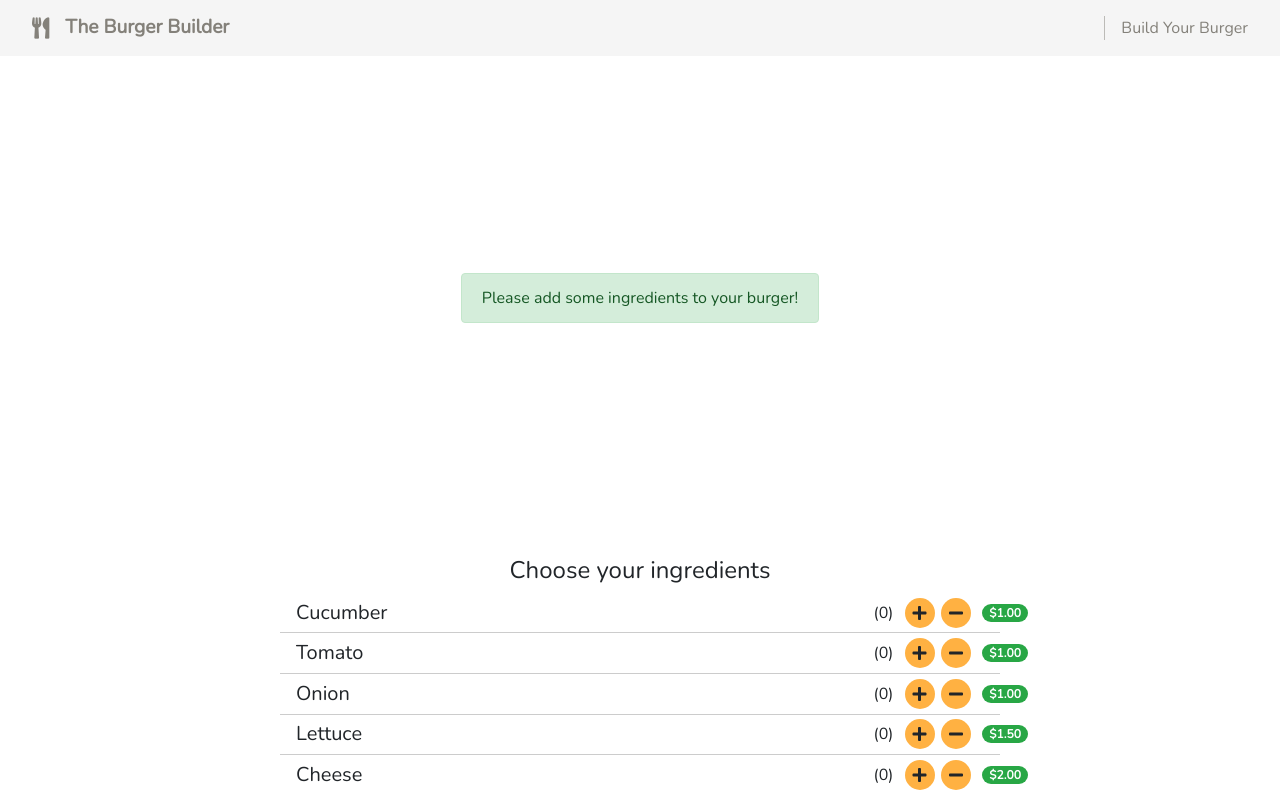
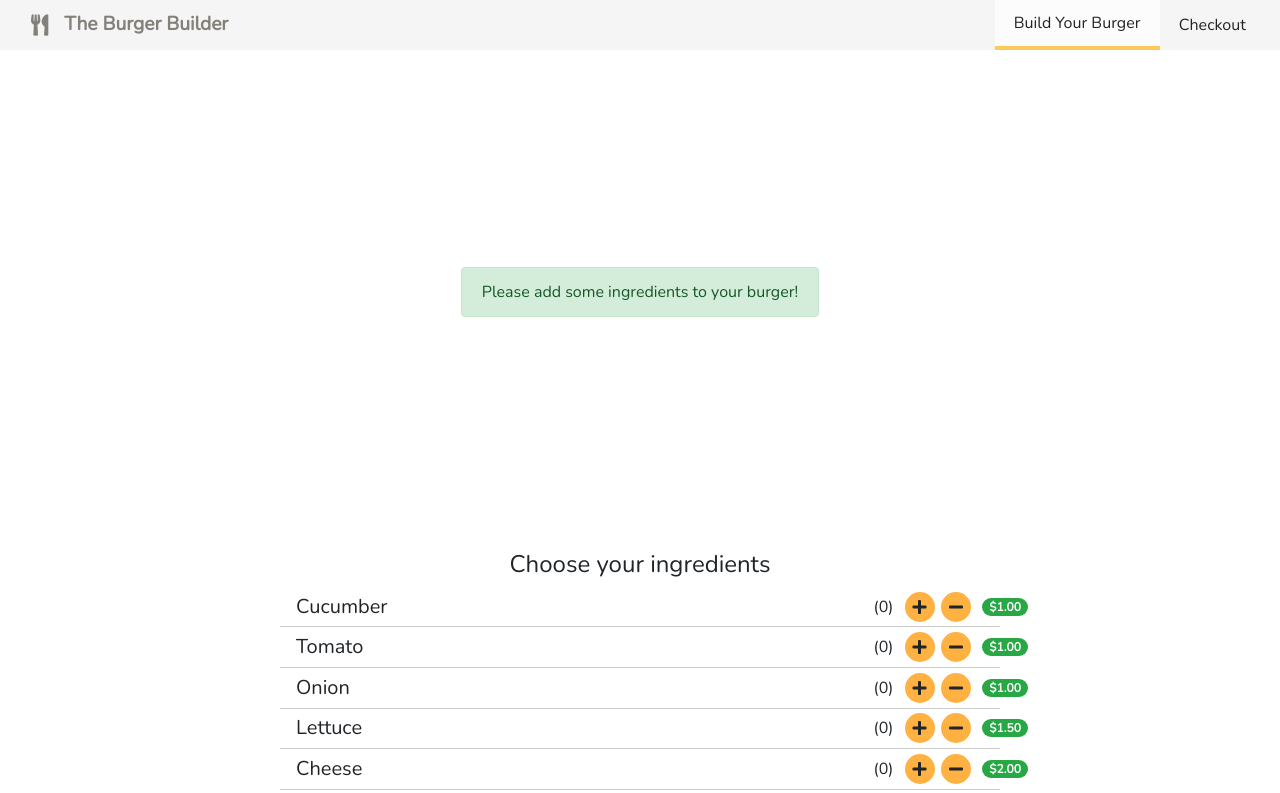
Before and after one commit to Nivsha08/react_practice, a React app: page / in a window 1280 px wide. Shown: the top 793 px of the page. Built offline with nearby package versions, Linux system fonts and the light colour scheme.

Commit message:
navigation items styling

```diff
--- a/src/components/Navigation/NavItems.js
+++ b/src/components/Navigation/NavItems.js
@@ -5,7 +5,8 @@ const navItems= () => {
     return (
         <div>
             <ul className="navigation-items">
-                <li className="nav-link">Build Your Burger</li>
+                <li className="nav-link active"><a href="/">Build Your Burger</a></li>
+                <li className="nav-link"><a href="/">Checkout</a></li>
             </ul>
         </div>
     );
--- a/src/components/Navigation/navigation.scss
+++ b/src/components/Navigation/navigation.scss
@@ -1,10 +1,10 @@
 #topbar {
   display: flex;
-  align-items: center;
+  align-items: stretch;
   justify-content: space-between;
   width: 100%;
+  height: 50px;
   background-color: #f5f5f5;
-  padding: 1rem;
   color: #84817a;
 }
 
@@ -21,19 +21,32 @@ h2.inline {
 
 ul.navigation-items {
   margin: 0;
+  padding-bottom: 0;
   display: flex;
   flex-direction: row;
   justify-content: center;
+  align-items: center;
   list-style: none;
+  height: 100%;
 }
 
 .nav-link {
-  padding: 0 1rem;
+  display: flex;
+  align-items: center;
   transition: all .2s ease-out;
   text-align: center;
-  border-left: 1px solid rgba(#84817a, .5);
+  box-sizing: border-box;
+  height: 100%;
 }
 
-.nav-link:hover {
-  cursor: pointer;
+.nav-link a {
+  color: #232323;
+  text-decoration: none;
+  display: flex;
+  align-items: center;
+  height: 100%;
+  width: 100%;
+  padding: 0 .2rem;
 }
+.nav-link:hover { background-color: rgba(#fff, .7); }
+.nav-link.active { border-bottom: 4px solid #feca57; background-color: rgba(#fff, .7); }
```
